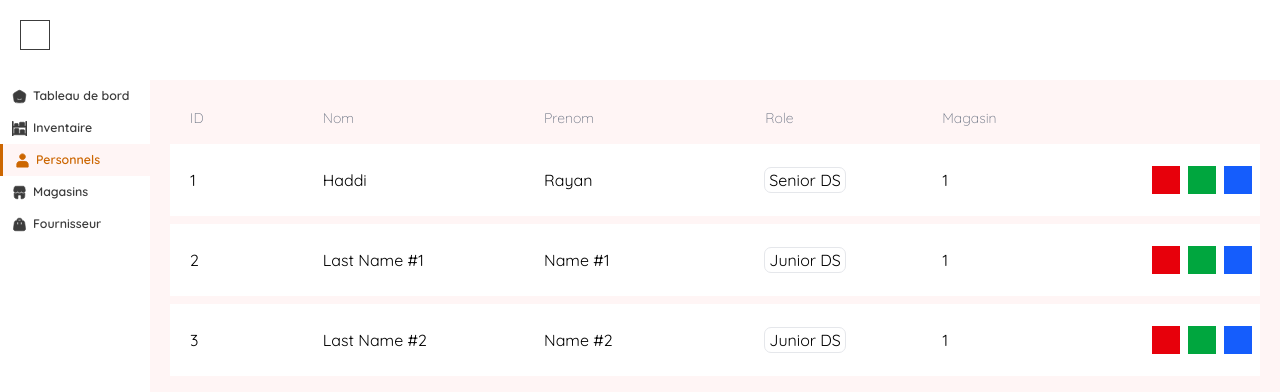
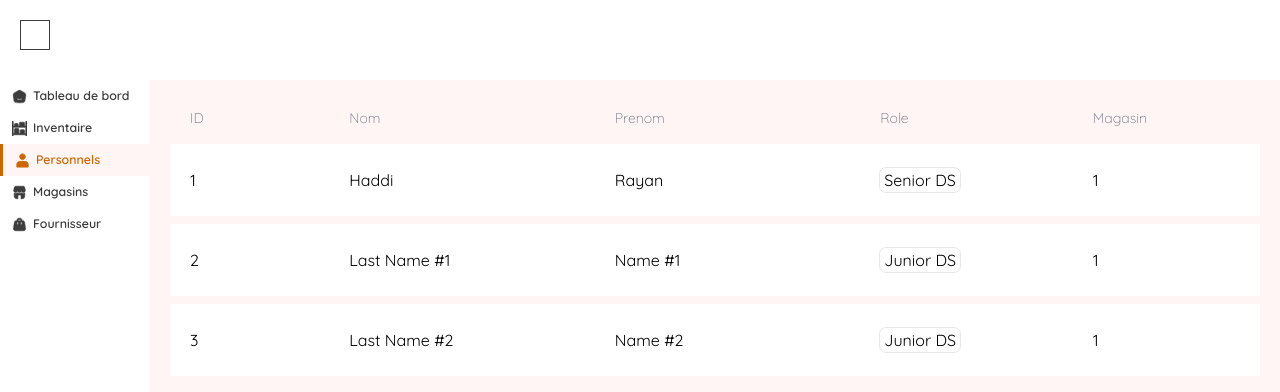
Before and after one commit to vNullptr/gest-stock, a React (Vite) app in the folder frontend/: page / in a window 1280 px wide. Both pictures are taken after a click on the element "Personnels". Shown: the top 392 px of the page. Built offline with nearby package versions, Linux system fonts and the light colour scheme.

Commit message:
refactored List component to include hover functionality and edit handler

```diff
--- a/frontend/src/components/List.jsx
+++ b/frontend/src/components/List.jsx
@@ -1,12 +1,15 @@
-import React from 'react'
+import React, { useState } from 'react'
+import Dots from "../assets/icons/dotsIcon"
 
-const List = ({Headers, Data}) => {
+const List = ({Headers, Data, editHandler}) => {
+    const [Hovered, setHovered] = useState(null)
+
   return (
     <div className='flex flex-col w-full space-y-2'>
         <div className="flex flex-row p-2 pl-5 text-sm text-gray-500 font-light">
             {
                 Headers.map((header)=>{
-                    return <div key={header?.key} style={{width: `${header?.width}%`}}>
+                    return <div key={header?.key} style={{minWidth:`${header?.width}%`}}>
                         <p className='w-fit'>
                             {header?.label}
                         </p>
@@ -17,26 +20,29 @@ const List = ({Headers, Data}) => {
         </div>
 
         {
-            Data.map((row)=>{
+            Data.map((row, index)=>{
                 return (
-                    <div className="flex flex-row items-center p-2 pl-5 bg-white h-18 cursor-default">
+                    <div className="flex flex-row items-center p-2 pl-5 bg-white h-18 cursor-default" onMouseEnter={()=>setHovered(index)}>
                        {Headers.map((header)=>{
                             return (header?.tag ?
-                                <div style={{width: `${header?.width}%`,maxWidth: `${header?.width}%`}}>
+                                <div style={{minWidth: `${header?.width}%`, maxWidth: `${header?.width}%`}}>
                                     <p key={header?.key} className="rounded-md outline outline-gray-200 w-fit px-1">{row?.[header?.key]}</p>
                                 </div>
 
                             :
-                                <div key={header?.key} style={{width: `${header?.width}%`,maxWidth: `${header?.width}%`}}>
+                                <div key={header?.key} style={{minWidth: `${header?.width}%`,maxWidth: `${header?.width}%`}}>
                                     <p className='w-fit'>{row?.[header?.key]}</p>
                                 </div>
                             )
                         })}
-                        <div className="ml-auto flex flex-row items-center justify-end w-[15%] h-full">
-                            <button className="w-7 h-7 cursor-pointer bg-red-600 ml-2"></button>
-                            <button className="w-7 h-7 cursor-pointer bg-green-600 ml-2"></button>
-                            <button className="w-7 h-7 cursor-pointer bg-blue-600 ml-2"></button>
+                        <div className="flex flex-row justify-end items-center">
+                            <button className={`w-6 h-6 ${Hovered == index ? "" : "opacity-0"}`} onClick={()=>{editHandler(row?.id)}}>
+                                <div className="hover:scale-120 transition-all transition-500 p-1 rounded-full">
+                                    <Dots className="text-gray-500 text-right"/>
+                                </div>
+                            </button>
                         </div>
+
                     </div>
                 )
             })
```
